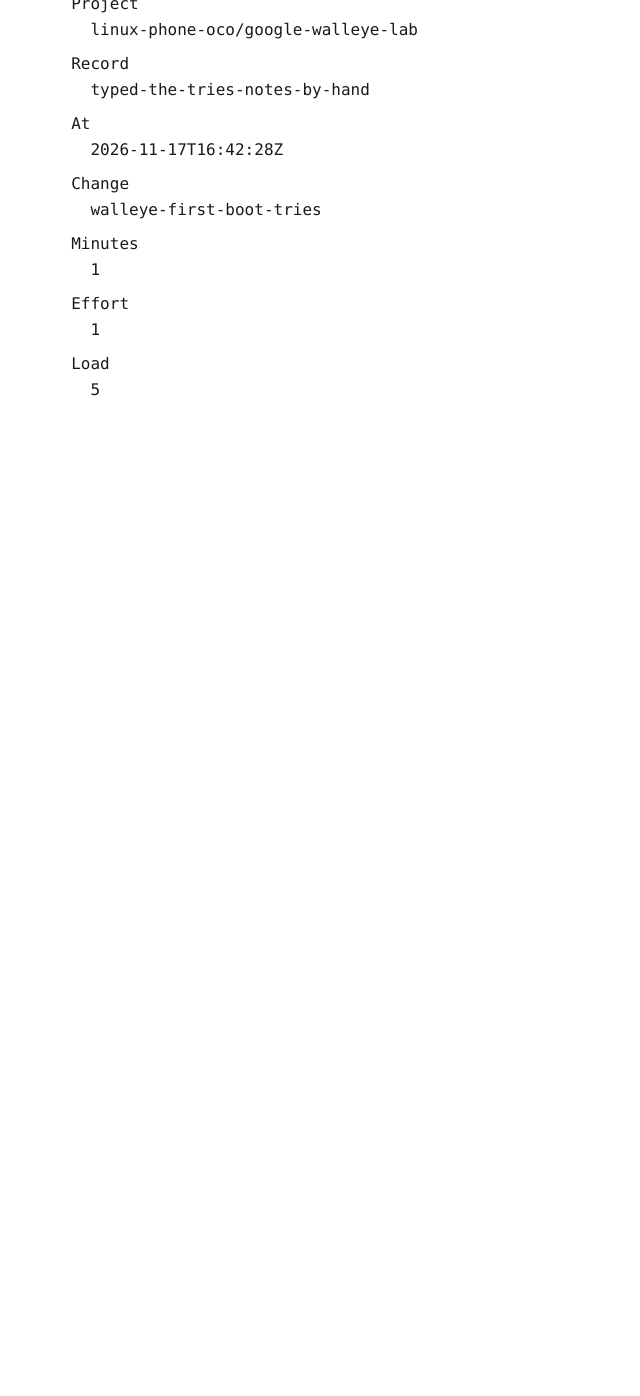
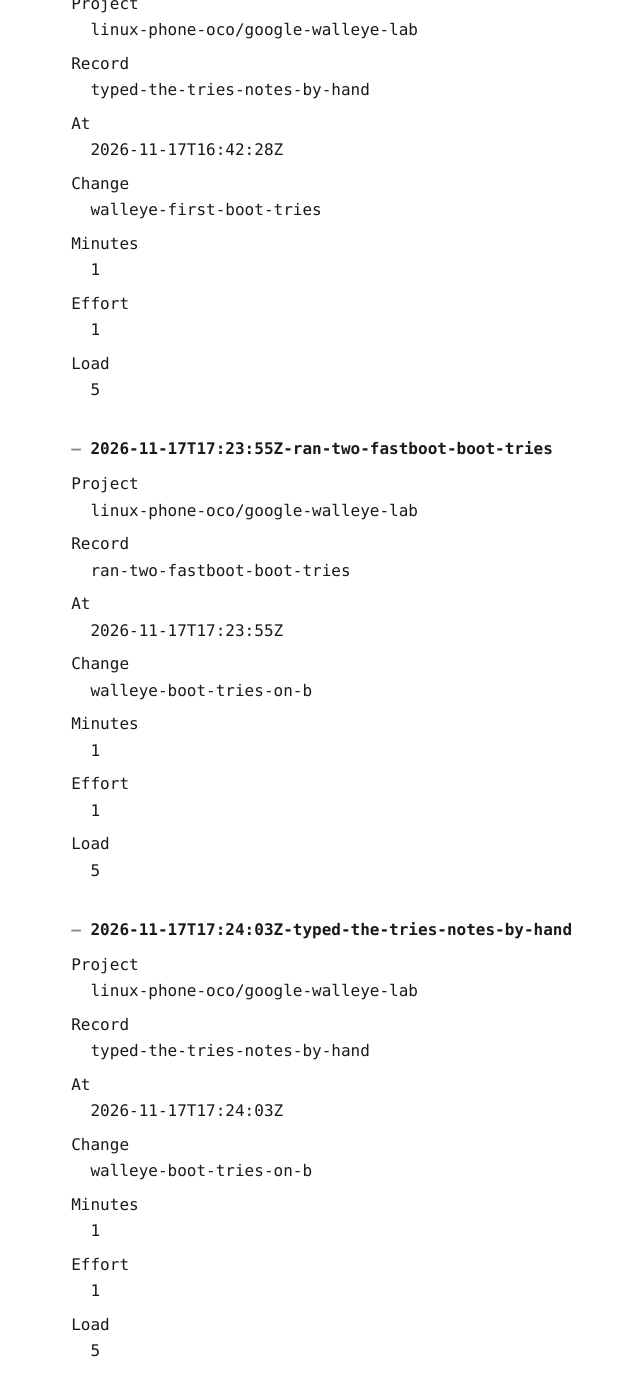
Before and after one commit to linux-phone-oco/docs, a Jekyll site: the page built from docs/manual_events.md, in a window 1280 px wide and 1400 px high, scrolled down 4114 px. Shown: the top 1396 px of the window, without its empty margins (222-862 px from the left). Built offline with Jekyll 4.4.1, drawn with Linux system fonts in a browser that asks for light colours; our own code applies the rules of GitHub Pages for plain Markdown files; before the commit the page ends 4632 px from its top, so only the background shows below that.

Commit message:
docs: manual work counted
Co-Authored-By: Claude Sonnet 5.5 <noreply@anthropic.com>

```diff
--- a/data/manual_events.json
+++ b/data/manual_events.json
@@ -7,3 +7,5 @@
 {"id":"2026-11-17T15:45:03Z-ran-two-measured-cycles-on-the-phone","project":"linux-phone-oco/docs","record":"ran-two-measured-cycles-on-the-phone","at":"2026-11-17T15:45:03Z","change":"keeper6-adsp-floor","minutes":1,"effort":1,"load":5}
 {"id":"2026-11-17T16:42:28Z-ran-two-fastboot-boot-tries","project":"linux-phone-oco/google-walleye-lab","record":"ran-two-fastboot-boot-tries","at":"2026-11-17T16:42:28Z","change":"walleye-first-boot-tries","minutes":1,"effort":1,"load":5}
 {"id":"2026-11-17T16:42:28Z-typed-the-tries-notes-by-hand","project":"linux-phone-oco/google-walleye-lab","record":"typed-the-tries-notes-by-hand","at":"2026-11-17T16:42:28Z","change":"walleye-first-boot-tries","minutes":1,"effort":1,"load":5}
+{"id":"2026-11-17T17:23:55Z-ran-two-fastboot-boot-tries","project":"linux-phone-oco/google-walleye-lab","record":"ran-two-fastboot-boot-tries","at":"2026-11-17T17:23:55Z","change":"walleye-boot-tries-on-b","minutes":1,"effort":1,"load":5}
+{"id":"2026-11-17T17:24:03Z-typed-the-tries-notes-by-hand","project":"linux-phone-oco/google-walleye-lab","record":"typed-the-tries-notes-by-hand","at":"2026-11-17T17:24:03Z","change":"walleye-boot-tries-on-b","minutes":1,"effort":1,"load":5}
--- a/data/manual_work.json
+++ b/data/manual_work.json
@@ -3,11 +3,11 @@
 {"id":"listen-to-the-speakers","project":"linux-phone-oco/surya-lab","action":"place the microphone and listen to the speakers","count":3,"first":"2026-11-10","last":"2026-11-11","status":"manual","automated_by":"","minutes":6,"effort":6,"load":5}
 {"id":"merged-conflicting-data-rows-after-rebase","project":"linux-phone-oco/docs","action":"Merged conflicting data rows after rebase","count":1,"first":"2026-11-17","last":"2026-11-17","status":"manual","automated_by":"","minutes":1,"effort":1,"load":5}
 {"id":"ran-read-only-fastboot-getvar-on-the","project":"linux-phone-oco/google-walleye-lab","action":"ran read-only fastboot getvar on the phone","count":1,"first":"2026-11-17","last":"2026-11-17","status":"manual","automated_by":"","minutes":1,"effort":1,"load":5}
-{"id":"ran-two-fastboot-boot-tries","project":"linux-phone-oco/google-walleye-lab","action":"ran two fastboot boot tries","count":1,"first":"2026-11-17","last":"2026-11-17","status":"manual","automated_by":"","minutes":1,"effort":1,"load":5}
+{"id":"ran-two-fastboot-boot-tries","project":"linux-phone-oco/google-walleye-lab","action":"ran two fastboot boot tries","count":2,"first":"2026-11-17","last":"2026-11-17","status":"manual","automated_by":"","minutes":2,"effort":2,"load":5}
 {"id":"ran-two-measured-cycles-on-the-phone","project":"linux-phone-oco/docs","action":"ran two measured cycles on the phone","count":1,"first":"2026-11-17","last":"2026-11-17","status":"manual","automated_by":"","minutes":1,"effort":1,"load":5}
 {"id":"read-the-modem-s-state-by-hand","project":"linux-phone-oco/surya-lab","action":"read the modem's state by hand","count":1,"first":"2026-11-11","last":"2026-11-11","status":"manual","automated_by":"","minutes":1,"effort":1,"load":5}
 {"id":"read-the-phone-s-properties-by-adb","project":"linux-phone-oco/google-walleye-lab","action":"read the phone's properties by adb","count":1,"first":"2026-11-17","last":"2026-11-17","status":"manual","automated_by":"","minutes":1,"effort":1,"load":5}
 {"id":"summarize-the-measurements-into-notes","project":"linux-phone-oco/google-walleye-lab","action":"summarize the measurements into notes","count":1,"first":"2026-11-17","last":"2026-11-17","status":"manual","automated_by":"","minutes":1,"effort":1,"load":5}
-{"id":"typed-the-tries-notes-by-hand","project":"linux-phone-oco/google-walleye-lab","action":"typed the tries notes by hand","count":1,"first":"2026-11-17","last":"2026-11-17","status":"manual","automated_by":"","minutes":1,"effort":1,"load":5}
+{"id":"typed-the-tries-notes-by-hand","project":"linux-phone-oco/google-walleye-lab","action":"typed the tries notes by hand","count":2,"first":"2026-11-17","last":"2026-11-17","status":"manual","automated_by":"","minutes":2,"effort":2,"load":5}
 {"id":"wait-phone-settle-check-health","project":"linux-phone-oco/surya-lab","action":"wait for the phone to settle and check its health","count":7,"first":"2026-11-10","last":"2026-11-11","status":"automated","automated_by":"devlab health waits for the phone to settle","minutes":21,"effort":21,"load":5}
 {"id":"wrote-the-material-readme-by-hand","project":"linux-phone-oco/google-walleye-lab","action":"wrote the material README by hand","count":1,"first":"2026-11-17","last":"2026-11-17","status":"manual","automated_by":"","minutes":1,"effort":1,"load":5}
--- a/docs/manual_events.md
+++ b/docs/manual_events.md
@@ -225,3 +225,53 @@ Effort
 
 Load
 : 5
+
+
+<a id="2026-11-17T17:23:55Z-ran-two-fastboot-boot-tries"></a>
+### 2026-11-17T17:23:55Z-ran-two-fastboot-boot-tries
+
+Project
+: linux-phone-oco/google-walleye-lab
+
+Record
+: ran-two-fastboot-boot-tries
+
+At
+: 2026-11-17T17:23:55Z
+
+Change
+: walleye-boot-tries-on-b
+
+Minutes
+: 1
+
+Effort
+: 1
+
+Load
+: 5
+
+
+<a id="2026-11-17T17:24:03Z-typed-the-tries-notes-by-hand"></a>
+### 2026-11-17T17:24:03Z-typed-the-tries-notes-by-hand
+
+Project
+: linux-phone-oco/google-walleye-lab
+
+Record
+: typed-the-tries-notes-by-hand
+
+At
+: 2026-11-17T17:24:03Z
+
+Change
+: walleye-boot-tries-on-b
+
+Minutes
+: 1
+
+Effort
+: 1
+
+Load
+: 5
```
Also changed, not shown: docs/index.md (+1 -1 lines), docs/manual_work.md (+6 -6 lines).
